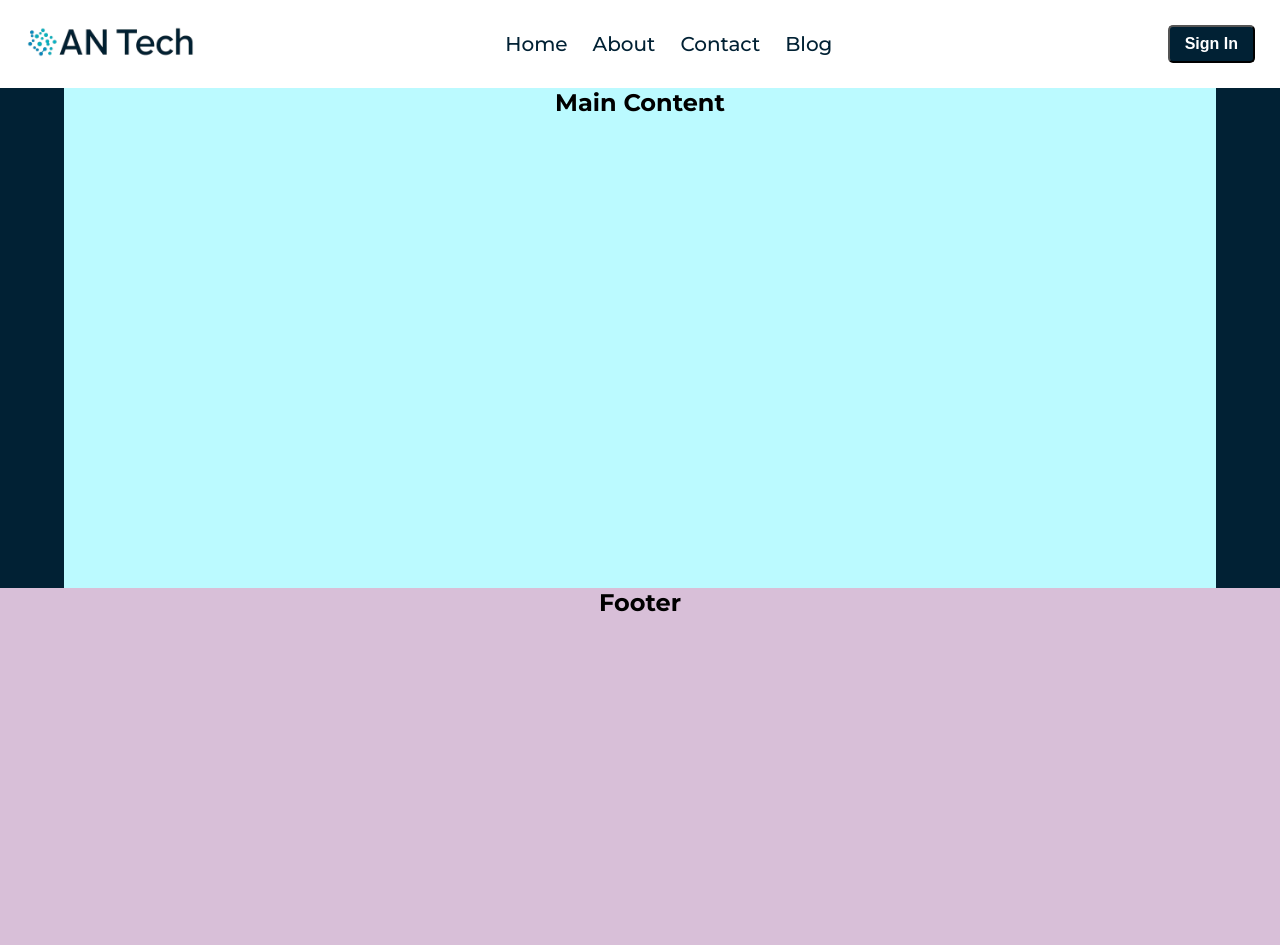
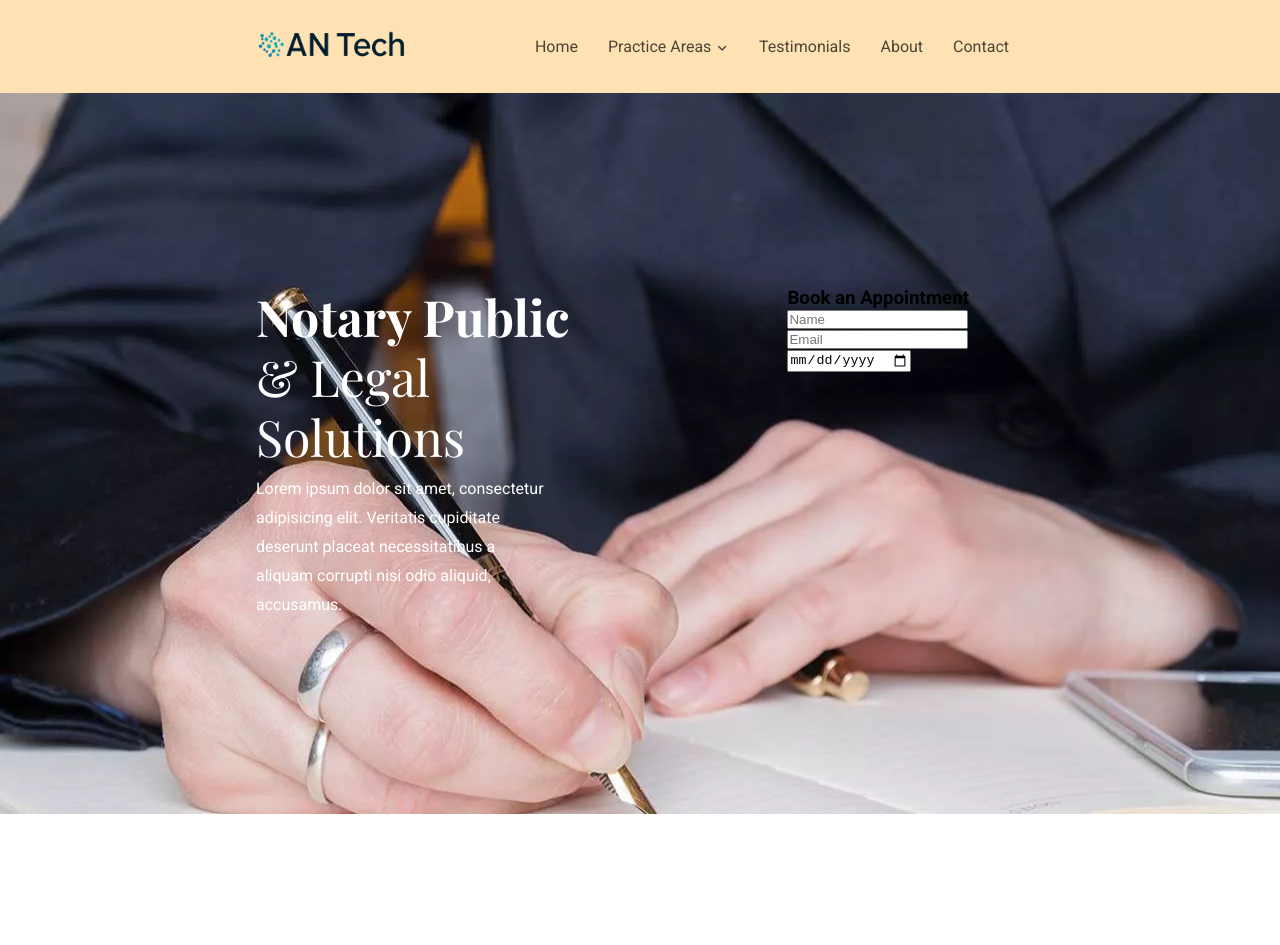
Before and after one commit to ayman-nafim/anTech-project, a plain HTML site: page index.html in a window 1280 px wide. After the commit the page ends 814 px from the top, so only its background shows below. Drawn offline with nearby package versions, Linux system fonts and the light colour scheme; a web font is replaced by a local one.

Commit message:
hero section

```diff
--- a/google-fonts.css
+++ b/google-fonts.css
@@ -1 +1 @@
-@import url('https://fonts.googleapis.com/css2?family=Montserrat:ital,wght@0,100..900;1,100..900&display=swap');
+@import url('https://fonts.googleapis.com/css2?family=Playfair+Display:ital,wght@0,400..900;1,400..900&family=Roboto:ital,wght@0,100..900;1,100..900&display=swap');
--- a/index.html
+++ b/index.html
@@ -7,32 +7,58 @@
     <title>AN Tech</title>
     <link rel="stylesheet" href="style.css">
     <link rel="stylesheet" href="google-fonts.css">
+    <link rel="stylesheet" href="https://cdnjs.cloudflare.com/ajax/libs/font-awesome/7.0.1/css/all.min.css"
+        integrity="sha512-2SwdPD6INVrV/lHTZbO2nodKhrnDdJK9/kg2XD1r9uGqPo1cUbujc+IYdlYdEErWNu69gVcYgdxlmVmzTWnetw=="
+        crossorigin="anonymous" referrerpolicy="no-referrer" />
 </head>
 
 <body>
-    <section class="header">
+    <section class="main-header">
+        <div class="container">
+            <div class="header">
                 <div class="main-logo">
-            <a href="#">
+                    <a href="index.html">
                         <img src="./assets/logo.png" alt="no need">
                     </a>
                 </div>
                 <div class="main-menu">
                     <p><a href="#">Home</a></p>
+                    <p>
+                        <a href="#">
+                            Practice Areas
+                            <span class="arrow-down"><i class="fa-solid fa-angle-down"></i></span>
+                        </a>
+                    </p>
+                    <p><a href="#">Testimonials</a></p>
                     <p><a href="#">About</a></p>
                     <p><a href="#">Contact</a></p>
-            <p><a href="#">Blog</a></p>
                 </div>
-        <div class="navbar-btn">
-            <button class="sign-in">Sign In</button>
+            </div>
         </div>
     </section>
-    <section class="container">
-        <section class="main-content">
-            <h2>Main Content</h2>
-        </section>
-    </section>
-    <section class="footer">
-        <h2>Footer</h2>
+
+    <section class="hero-section">
+        <div class="centerise">
+            <div class="container">
+                <div class="banner">
+                    <div class="banner-content">
+                        <h2>
+                            <strong>Notary Public</strong> & Legal Solutions
+                        </h2>
+                        <p>
+                            Lorem ipsum dolor sit amet, consectetur adipisicing elit. Veritatis cupiditate deserunt
+                            placeat necessitatibus a aliquam corrupti nisi odio aliquid, accusamus.
+                        </p>
+                    </div>
+                    <div class="banner-form">
+                        <h3 class="form-title">Book an Appointment</h3>
+                        <input type="text" placeholder="Name">
+                        <input type="email" placeholder="Email">
+                        <input type="date" placeholder="Select Date">
+                    </div>
+                </div>
+            </div>
+        </div>
     </section>
 </body>
 
--- a/style.css
+++ b/style.css
@@ -1,23 +1,35 @@
-*{
+/* For full page Styles */
+
+* {
     margin: 0;
     padding: 0;
     box-sizing: border-box;
 }
 
 body {
-    font-family: Montserrat;
+    font-family: "Roboto", sans-serif;
+}
+
+.container {
+    width: 60%;
+    margin: 0 auto;
+}
+
+/* Main Header Section */
+.main-header {
+    background-color: #fee2b3;
 }
 
 .header {
     width: 100%;
     display: flex;
     justify-content: space-between;
-    padding: 25px;
+    padding: 30px 0;
     align-items: center;
 }
 
 .main-logo img {
-    width: 170px;
+    width: 150px;
 }
 
 .main-menu {
@@ -25,56 +37,61 @@ body {
 }
 
 .main-menu a {
-    color: #012134;
     text-decoration: none;
-    font-size: 20px;
-    font-weight: 500;
-    margin-right: 25px;
+    font-size: 16px;
+    margin: 0 15px;
+    padding: 20px 0;
+    color: rgba(0, 0, 0, 0.7);
     transition: all ease-in-out .2s;
 }
 
-.main-menu a:hover {
-    color: #03b4c1;
-    background-color: #12959e44;
-    padding: 5px 12px;
-    border-radius: 3px;
-
+.main-menu a .arrow-down i {
+    font-size: 11px;
 }
 
-.navbar-btn button{
-    padding: 8px 15px;
-    border-radius: 5px;
-    cursor: pointer;
-    background-color: #012134;
-    color: #fff;
-    font-size: 16px;
-    font-weight: bold;
-    transition: all ease-in-out .2s;
+.main-menu a:hover {
+    color: #000;
 }
 
-.header button:hover {
-    font-weight: bold;
-    background: #03b4c1;
-    color: #012134;
-    border-color: #03b4c1;
+/* Main Header section end */
+
+/* Hero section start */
+.hero-section {
+    background-image: url(./assets/hero_bg_1.jpg.webp);
+    height: 90.2vh;
 }
 
-.container {
+.centerise {
     width: 100%;
-    background: #012134;
-;
+    height: 100%;
+    display: flex;
+    align-items: center;
 }
 
-.main-content {
-    background-color: #bbfaff;
-    width: 90%;
-    height: 500px;
-    margin: 0 auto;
-    text-align: center;
+.banner {
+    display: flex;
 }
 
-.footer {
-    background-color: thistle;
-    min-height: 357px;
-    text-align: center;
+.banner-content {
+    color: #fff;
 }
+
+.banner-content h2 {
+    font-family: "Playfair Display", serif;
+    font-size: 50px;
+    font-weight: normal;
+    width: 60%;
+    line-height: 1.2;
+    margin-bottom: 8px;
+}
+
+.banner-content h2 strong {
+    font-weight: bold;
+}
+
+.banner-content p {
+    font-size: 16px;
+    width: 55%;
+    line-height: 1.8;
+}
+/* Hero section end */
```
Also changed, not shown: assets/hero_bg_1.jpg.webp (added). Lines whose indentation alone changed are shown as unchanged.
